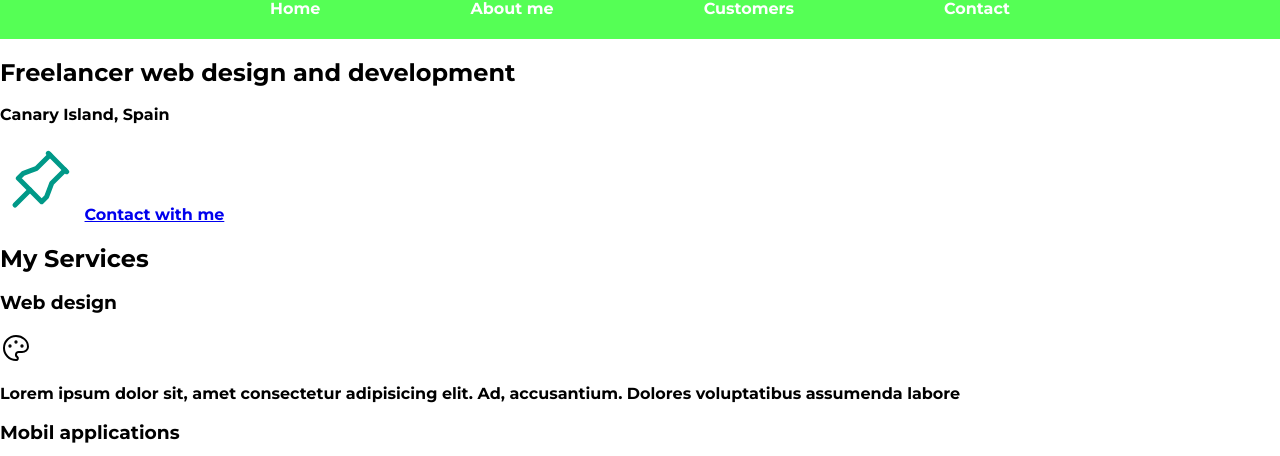
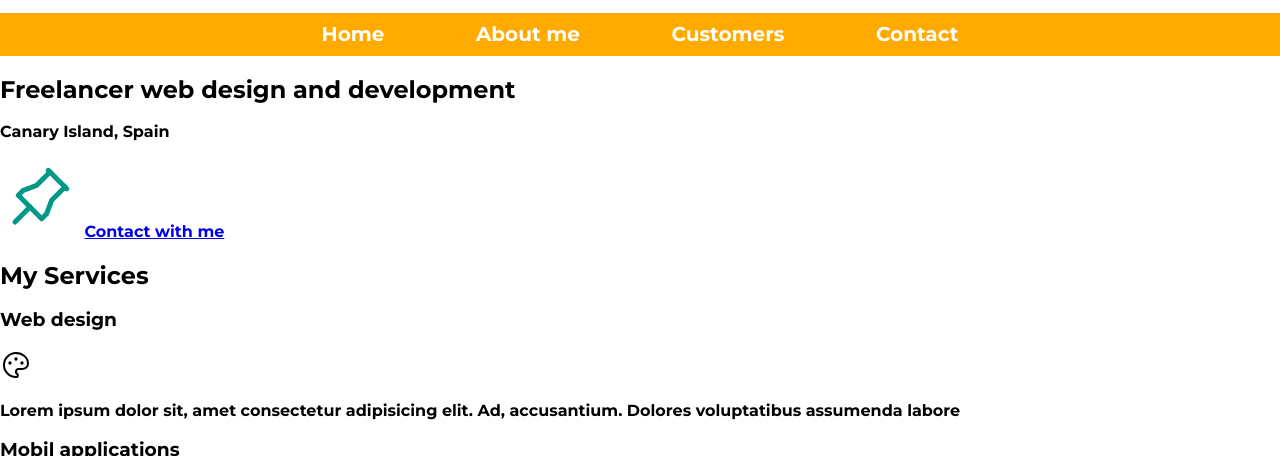
Before and after one commit to webmhrtech/melquiadeshr-web-freelancer, a plain HTML site: page index.html in a window 1280 px wide. Shown: the part 82-538 px from the top of the page. Drawn offline with Linux system fonts and the light colour scheme.

Commit message:
some colors and design for different displays

```diff
--- a/css/style.css
+++ b/css/style.css
@@ -2,7 +2,7 @@
 
     /* Colors */
     --primary_color: #55f;
-    --second_color: #5f5;
+    --second_color: #fa0;
 
     /* Fonts */
 
@@ -19,29 +19,63 @@ body {
 
 .title-header {
     text-align: center;
-    font-size: 2.5rem;
+    font-size: 3.8rem;
     color: var(--primary_color);
     font-weight: bold;
 }
 
-.contain-main-menu-bar {
+.container-main-menu-bar {
     background: var(--second_color);
+}
+
+.container {
+    min-width: 120rem; /* minimum container size will be 1200px = 120rem */
+    margin: 0 auto;
 }
 
 .main-menu-bar {
     padding: 0 25rem;
     display: flex;
-    justify-content: space-between;
+    flex-direction: row;
+    justify-content: space-evenly;
 }
 
 .main-menu-bar a {
     color: #fff;
-    font-size: 1.6rem;
+    font-size: 2rem;
+    font-weight: 700;
     text-decoration: none;
-    padding: 2rem;
+    padding: 1rem 2rem;
 }
 
 .main-menu-bar a:hover {
-    background: #ff1;
-    color: #000;
+    background: black;
+    color: yellow;
 }
+
+/***** Media Queries - Resolutions per screen *****/
+
+
+/* Mobile Phones */
+@media (min-width: 400px) {
+    body {
+        /* background: chocolate; */
+    }
+}
+
+/* Tablet */
+@media (min-width: 768px) {
+
+    body {
+        /* background: violet; */
+    }
+
+}
+
+/* Laptop and PC */
+@media (min-width: 1140px) {
+
+    body {
+        /* background: gray; */
+    }
+}
--- a/index.html
+++ b/index.html
@@ -20,7 +20,7 @@
         <h1 class="title-header">Melquiades - Web Freelancer</h1>
     </header>
 
-    <div class="contain-main-menu-bar">
+    <div class="container-main-menu-bar container">
         <nav class="main-menu-bar">
             <a href="#">Home</a>
             <a href="#">About me</a>
```
